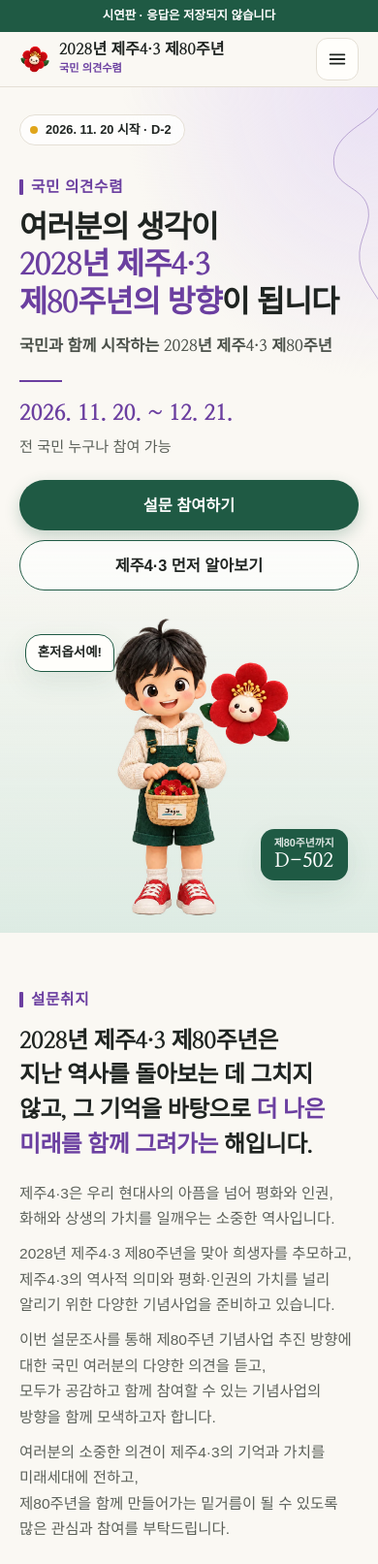
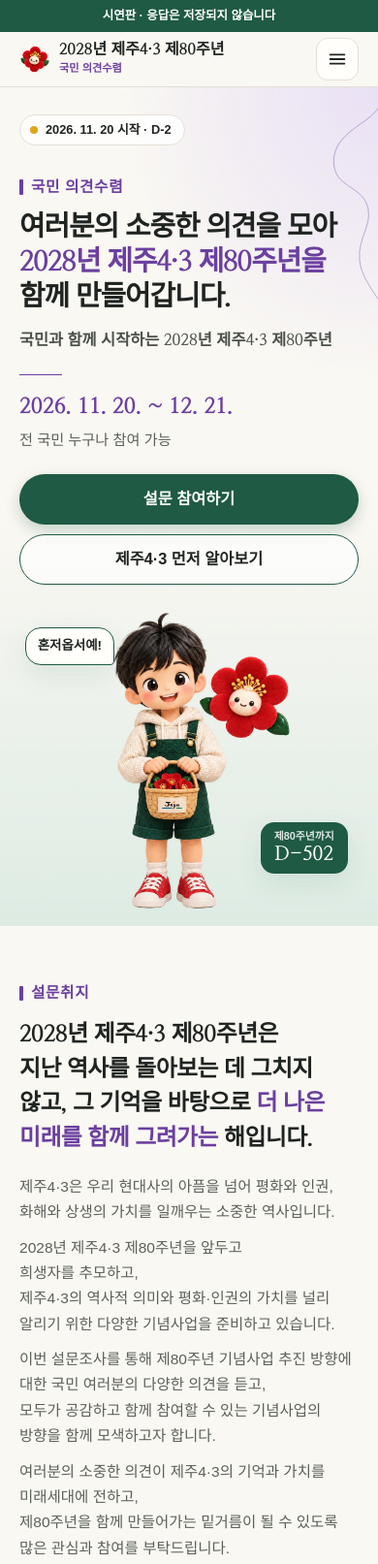
Before and after one commit to islandstoryjeju/jeju43-80th-campaign, a plain HTML site: page index.html in a window 390 px wide. Shown: the top 1613 px of the page at 97% size. Drawn offline with Linux system fonts and the light colour scheme; a web font is replaced by a local one.

Commit message:
Apply 11.18 department revisions: new headline wording with controlled line breaks, 맞아 → 앞두고
Co-Authored-By: Claude Fable 5.2 <noreply@anthropic.com>
Claude-Session: https://claude.ai/code/session_01M2cVNcTtpecnMggWA51WdT

```diff
--- a/index.html
+++ b/index.html
@@ -4,12 +4,12 @@
 <meta charset="utf-8">
 <meta name="viewport" content="width=device-width, initial-scale=1, viewport-fit=cover">
 <title>국민과 함께 시작하는 2028년 제주4·3 제80주년 · 국민 의견수렴</title>
-<meta name="description" content="2028년 제주4·3 제80주년, 여러분의 생각이 제80주년의 방향이 됩니다. 2026. 11. 20. ~ 12. 21. 국민 의견수렴 설문에 참여해 주세요.">
+<meta name="description" content="여러분의 소중한 의견을 모아 2028년 제주4·3 제80주년을 함께 만들어갑니다. 2026. 11. 20. ~ 12. 21. 국민 의견수렴 설문에 참여해 주세요.">
 <meta name="robots" content="noindex, nofollow">
 <meta name="theme-color" content="#FAF8F3">
 <meta property="og:type" content="website">
 <meta property="og:title" content="국민과 함께 시작하는 2028년 제주4·3 제80주년">
-<meta property="og:description" content="여러분의 생각이 제80주년의 방향이 됩니다. 국민 의견수렴 2026. 11. 20. ~ 12. 21.">
+<meta property="og:description" content="여러분의 소중한 의견을 모아 2028년 제주4·3 제80주년을 함께 만들어갑니다. 국민 의견수렴 2026. 11. 20. ~ 12. 21.">
 <meta property="og:image" content="img/og.jpg">
 <link rel="icon" type="image/png" href="img/favicon.png">
 <link rel="preconnect" href="https://fonts.googleapis.com">
@@ -87,6 +87,9 @@ a{color:inherit}
 .hero .kicker{margin-top:12px}
 .hero h1{font-size:clamp(1.85rem,1.15rem + 3.4vw,3.5rem);line-height:1.22;margin-top:10px;letter-spacing:-.03em}
 .hero h1 em{font-style:normal;color:var(--red)}
+.hl .ln{display:inline-block;white-space:nowrap}
+.hero h1.hl{font-size:clamp(1.4rem,calc(8.3vw - 3.5px),3.1rem);line-height:1.26;letter-spacing:-.035em}
+.closing h2.hl{font-size:clamp(1.3rem,calc(8.3vw - 5px),2.9rem);line-height:1.3;letter-spacing:-.035em}
 .hero .sub{font-family:var(--f-display);font-weight:700;font-size:clamp(.98rem,.9rem + .5vw,1.25rem);color:#4A5049;margin-top:12px}
 .hero .rule{width:44px;height:1.5px;background:var(--red);margin:20px 0 14px}
 .hero .date{font-family:var(--f-display);font-weight:800;font-size:clamp(1.3rem,1.1rem + 1.2vw,1.9rem);color:var(--red);font-variant-numeric:tabular-nums;letter-spacing:0}
@@ -341,7 +344,7 @@ textarea:focus,input[type=tel]:focus{border-color:var(--red);outline:0;box-shado
       <div class="hero-copy">
         <p class="status" id="status" data-state="soon"><i aria-hidden="true"></i><span>2026. 11. 20 시작</span></p>
         <p class="kicker">국민 의견수렴</p>
-        <h1>여러분의 생각이<br><em>2028년 제주4·3<br>제80주년의 방향</em>이 됩니다</h1>
+        <h1 class="hl"><span class="ln">여러분의 소중한 의견을 모아</span><br><em><span class="ln">2028년 제주4·3 제80주년을</span></em><br><span class="ln">함께 만들어갑니다.</span></h1>
         <p class="sub">국민과 함께 시작하는 2028년 제주4·3 제80주년</p>
         <div class="rule" aria-hidden="true"></div>
         <p class="date">2026. 11. 20. ~ 12. 21.</p>
@@ -365,7 +368,7 @@ textarea:focus,input[type=tel]:focus{border-color:var(--red);outline:0;box-shado
       <h2 class="why-q" id="why-h">2028년 제주4·3 제80주년은 지난 역사를 돌아보는 데 그치지 않고, 그 기억을 바탕으로 <em>더 나은 미래를 함께 그려가는</em> 해입니다.</h2>
       <div class="why-more">
         <p>제주4·3은 우리 현대사의 아픔을 넘어 평화와 인권, 화해와 상생의 가치를 일깨우는 소중한 역사입니다.</p>
-        <p>2028년 제주4·3 제80주년을 맞아 희생자를 추모하고,<br>제주4·3의 역사적 의미와 평화·인권의 가치를 널리 알리기 위한 다양한 기념사업을 준비하고 있습니다.</p>
+        <p>2028년 제주4·3 제80주년을 앞두고 희생자를 추모하고,<br>제주4·3의 역사적 의미와 평화·인권의 가치를 널리 알리기 위한 다양한 기념사업을 준비하고 있습니다.</p>
         <p>이번 설문조사를 통해 제80주년 기념사업 추진 방향에 대한 국민 여러분의 다양한 의견을 듣고,<br>모두가 공감하고 함께 참여할 수 있는 기념사업의 방향을 함께 모색하고자 합니다.</p>
         <p>여러분의 소중한 의견이 제주4·3의 기억과 가치를 미래세대에 전하고,<br>제80주년을 함께 만들어가는 밑거름이 될 수 있도록 많은 관심과 참여를 부탁드립니다.</p>
       </div>
@@ -505,7 +508,7 @@ textarea:focus,input[type=tel]:focus{border-color:var(--red);outline:0;box-shado
 
   <section class="closing">
     <div class="wrap">
-      <h2>여러분의 생각이<br><em>2028년 제주4·3 제80주년의 방향</em>이 됩니다.</h2>
+      <h2 class="hl"><span class="ln">여러분의 소중한 의견을 모아</span><br><em><span class="ln">2028년 제주4·3 제80주년을</span></em> <span class="ln">함께 만들어갑니다.</span></h2>
       <p class="date">2026. 12. 21.까지</p>
       <a class="btn btn-red" href="#survey">설문 참여하기</a>
     </div>
@@ -682,7 +685,7 @@ textarea:focus,input[type=tel]:focus{border-color:var(--red);outline:0;box-shado
   $('#again').onclick=()=>{ans=blank(); text=''; phone=''; step=0; sent=false; form.hidden=false; $('#done').hidden=true; $('#shareMsg').textContent=''; render(true);};
 
   $('#share').onclick=async()=>{
-    const data={title:'국민과 함께 시작하는 2028년 제주4·3 제80주년',text:'2028년 제주4·3 제80주년, 여러분의 생각이 제80주년의 방향이 됩니다.',url:location.href.split('#')[0]};
+    const data={title:'국민과 함께 시작하는 2028년 제주4·3 제80주년',text:'여러분의 소중한 의견을 모아 2028년 제주4·3 제80주년을 함께 만들어갑니다.',url:location.href.split('#')[0]};
     try{ if(navigator.share){await navigator.share(data); return;} await navigator.clipboard.writeText(data.url); $('#shareMsg').textContent='주소를 복사했습니다. 카카오톡이나 문자에 붙여 넣어 주세요.'; }
     catch(e){ if(e&&e.name==='AbortError') return; $('#shareMsg').textContent='주소창의 주소를 복사해 알려 주세요.'; }
   };
```
